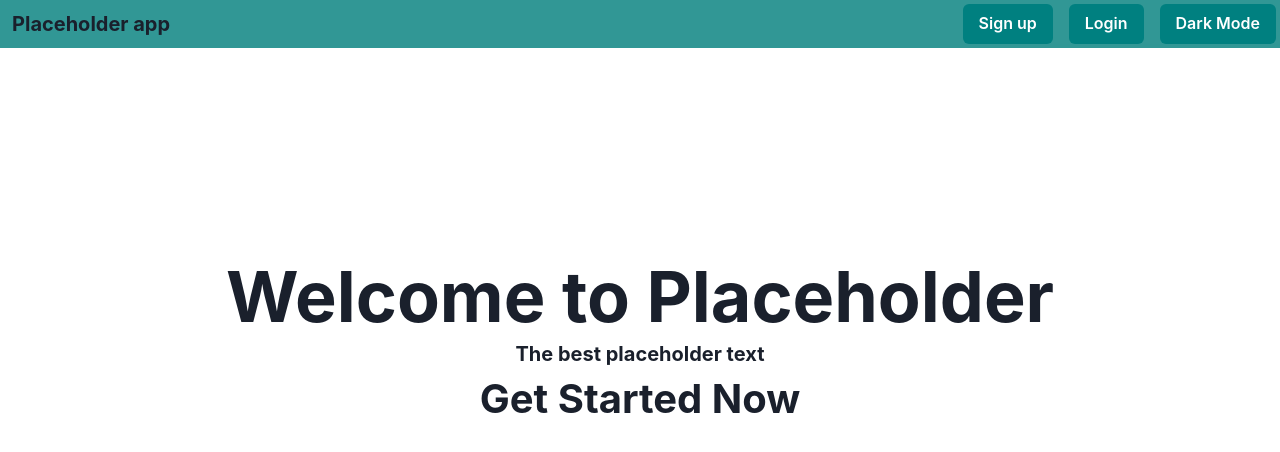
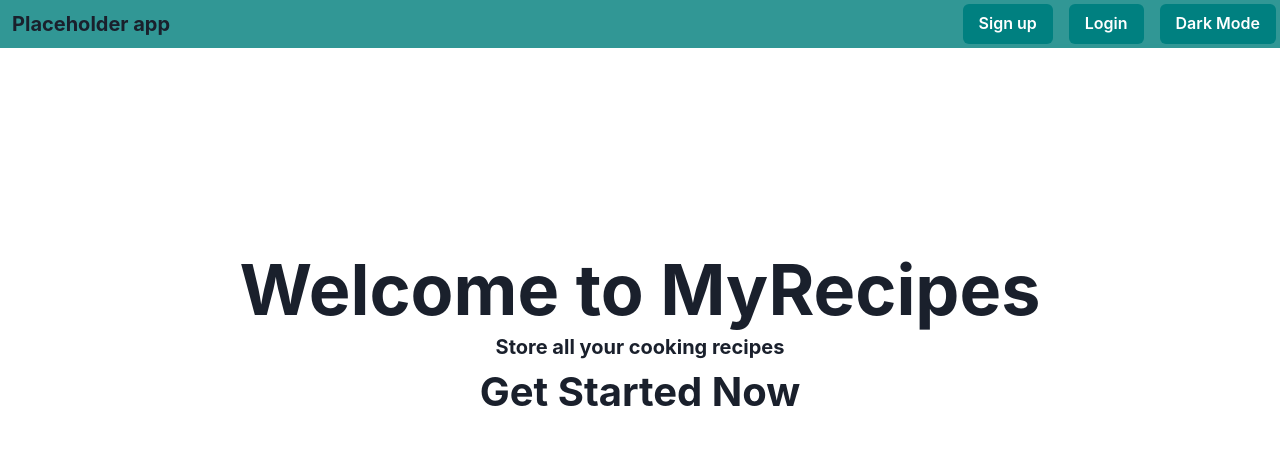
Before and after one commit to notthetoad/myrecipes-frontend, a React (Create React App) app: page / in a window 1280 px wide. Shown: the top 452 px of the page. Built offline with nearby package versions, Linux system fonts and the light colour scheme.

Commit message:
Change placeholder text

```diff
--- a/src/components/LandingPage.js
+++ b/src/components/LandingPage.js
@@ -12,8 +12,8 @@ const LandingPage = () => {
   return (
     <Center>
       <Flex direction='column'>
-        <Heading fontSize='70px' mt='25%'>Welcome to Placeholder</Heading>
-        <Text textAlign='center' fontSize='20px' fontWeight='bold'>The best placeholder text</Text>
+        <Heading fontSize='70px' mt='25%'>Welcome to MyRecipes</Heading>
+        <Text textAlign='center' fontSize='20px' fontWeight='bold'>Store all your cooking recipes</Text>
         <Link to='/signup'>
           <Text textAlign='center' fontSize='40px' fontWeight='bold' _hover={{color: '#319795'}}>
             Get Started Now
```
